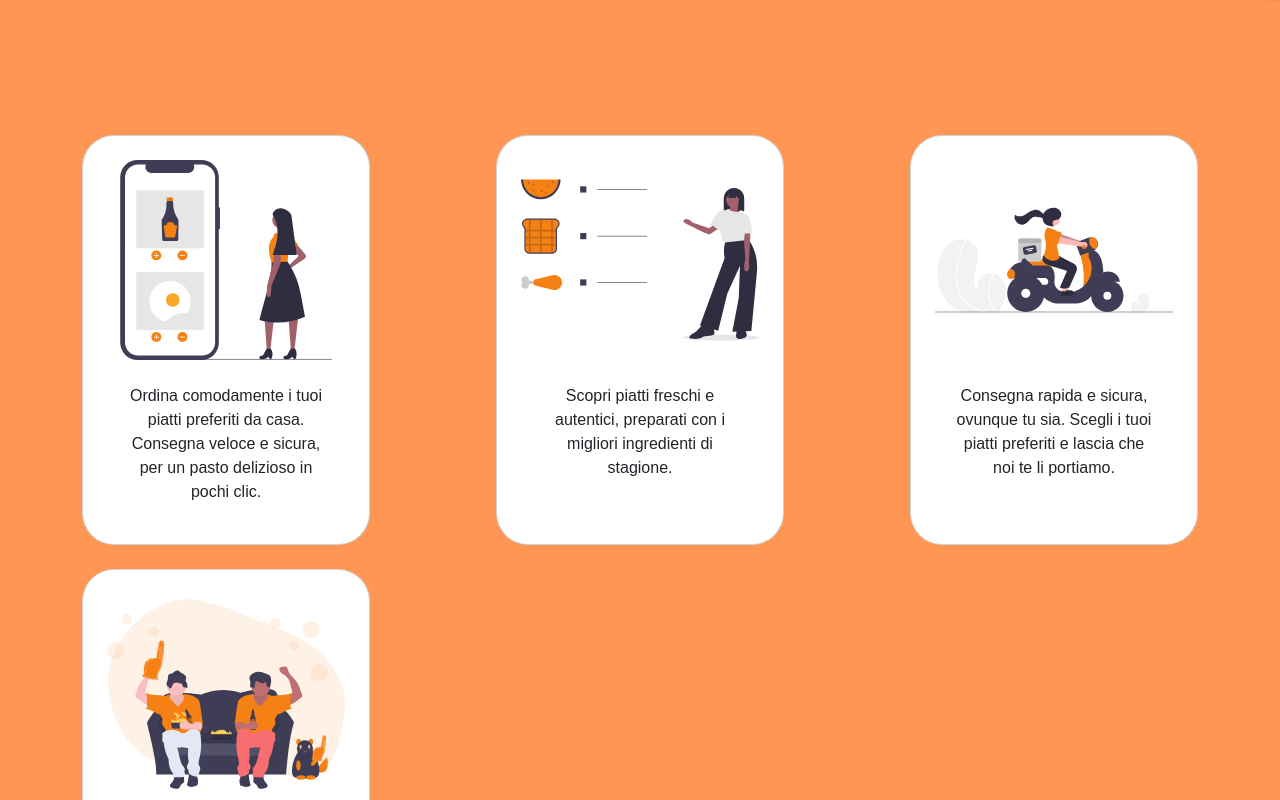
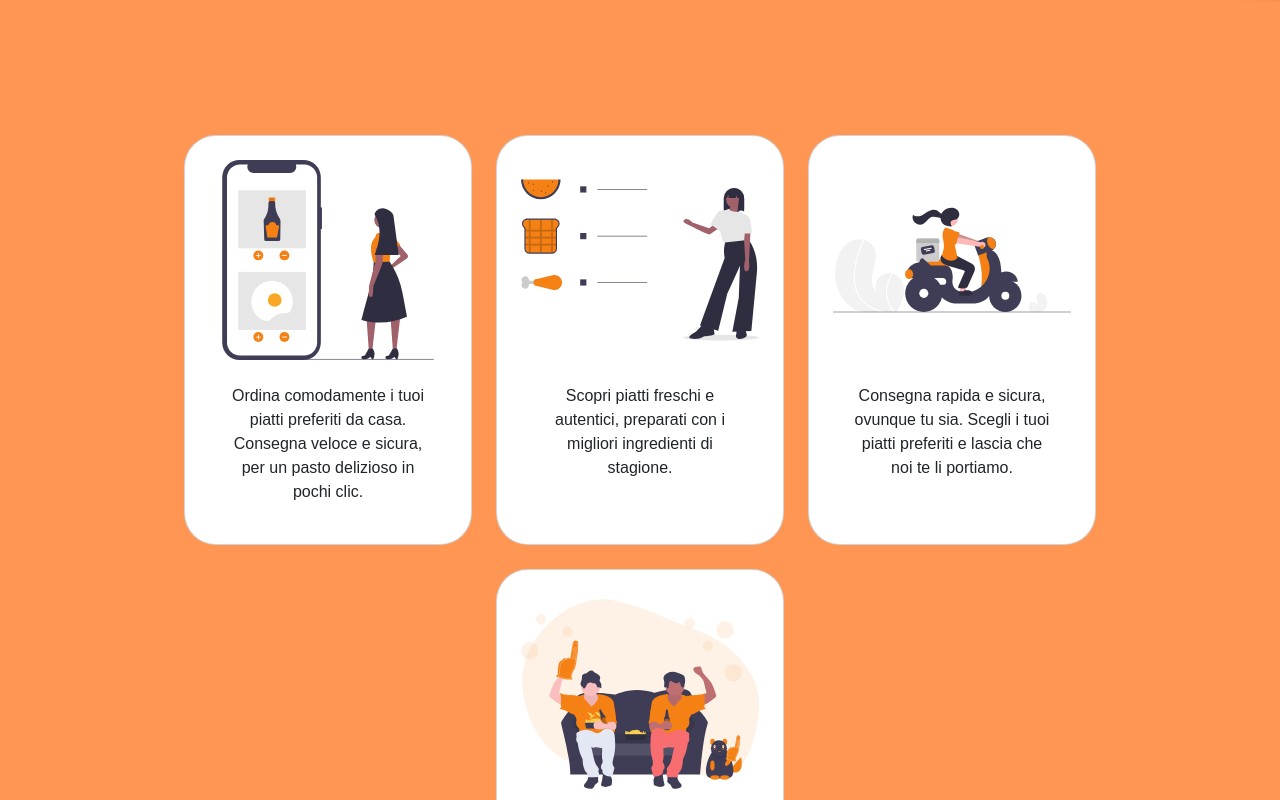
Before and after one commit to marcovittoriozacca/frontend-deliveboo, a Vue app: page / in a window 1280 px wide. Shown: the part 2800-3600 px from the top of the page. Built offline with nearby package versions, Linux system fonts and the light colour scheme.

Commit message:
fix: div-arancione now has padding-bottom

```diff
--- a/src/Pages/AppHome.vue
+++ b/src/Pages/AppHome.vue
@@ -75,7 +75,7 @@
         <div class="div-arancione">
 
             <!---Flex orizzontale Cards-->
-            <div class="container d-flex justify-content-between flex-md-wrap row-gap-4">
+            <div class="container d-flex flex-md-wrap justify-content-center row-gap-4 gap-4">
 
                 <!--Card 1-->
                 <div class="card rounded-5 p-4 gap-2" style="width: 18rem;">
@@ -300,6 +300,7 @@
         padding-bottom: 200px;
         width: 100%;
         padding-top: 300px;
+        padding-bottom: 250px;
     }
 
     .bg-white{
```
